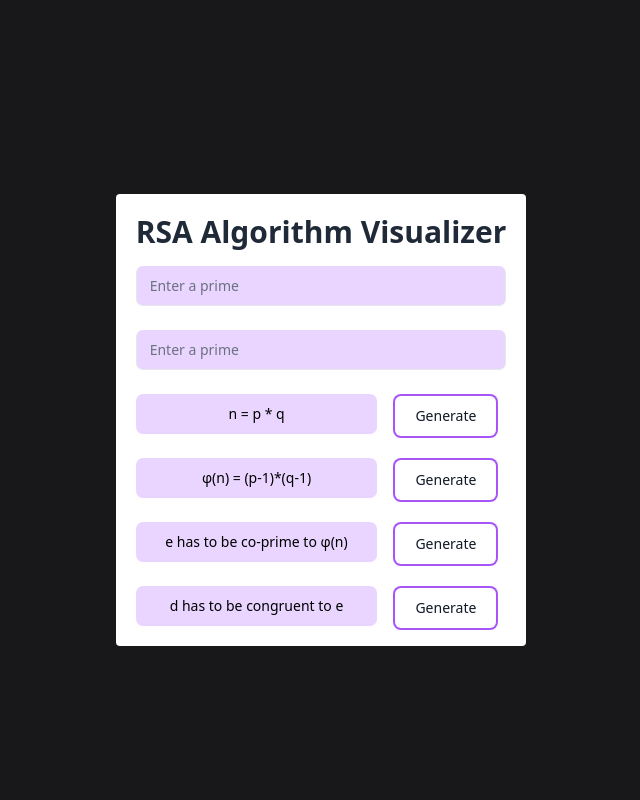
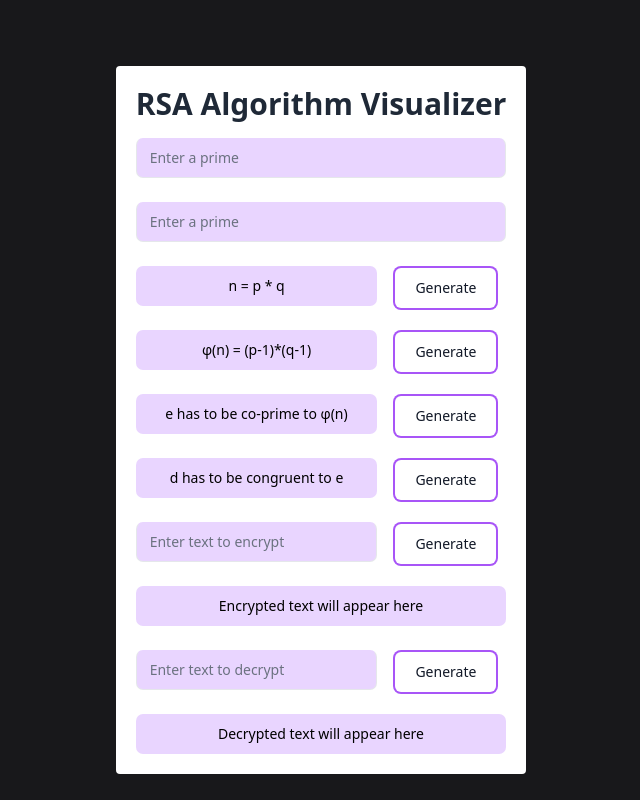
Before and after one commit to eclairjit/crypto-demo, a React (Vite) app: page / in a window 1280 px wide. Shown: the whole page, without its empty margins (319-959 px from the left). Built offline with nearby package versions, Linux system fonts and the light colour scheme.

Commit message:
Refactor RSA component to include encryption and decryption functionality

```diff
--- a/src/pages/RSA.jsx
+++ b/src/pages/RSA.jsx
@@ -1,5 +1,5 @@
 import { useState } from "react";
-import { isPrime, generateKeypair } from "../rsa";
+import { isPrime, generateKeypair, encrypt, decrypt } from "../rsa";
 import { toast, Toaster } from "sonner";
 
 function RSA() {
@@ -9,6 +9,14 @@ function RSA() {
 	const [phi, setPhi] = useState("φ(n) = (p-1)*(q-1)");
 	const [e, setE] = useState("e has to be co-prime to φ(n)");
 	const [d, setD] = useState("d has to be congruent to e");
+	const [toEncrypt, setToEncrypt] = useState("");
+	const [toDecrypt, setToDecrypt] = useState("");
+	const [encryptedText, setEncryptedText] = useState(
+		"Encrypted text will appear here"
+	);
+	const [decryptedText, setDecryptedText] = useState(
+		"Decrypted text will appear here"
+	);
 
 	return (
 		<div className="flex flex-col items-center justify-center h-screen bg-cover bg-center bg-zinc-900">
@@ -161,6 +169,105 @@ function RSA() {
 							</button>
 						</div>
 					</div>
+
+					<div className="flex gap-4 relative w-full min-w-[200px] h-10">
+						<input
+							id="toEncrypt"
+							className="peer w-full h-full bg-purple-200 text-purple-gray-700 font-sans font-normal outline outline-0 focus:outline-0 disabled:bg-purple-gray-50 disabled:border-0 transition-all placeholder-shown:border placeholder-shown:border-purple-gray-200 placeholder-shown:border-t-purple-gray-200 border focus:border-2 border-t-transparent focus:border-t-transparent text-sm px-3 py-2.5 rounded-[7px] border-purple-gray-200 focus:border-gray-900"
+							placeholder=""
+							value={toEncrypt}
+							onChange={(e) => setToEncrypt(e.target.value)}
+							type="text"
+						/>
+						<label
+							className="flex w-full h-full select-none pointer-events-none absolute left-0 font-normal !overflow-visible truncate peer-placeholder-shown:text-purple-gray-500 leading-tight peer-focus:leading-tight peer-disabled:text-transparent peer-disabled:peer-placeholder-shown:text-purple-gray-500 transition-all -top-1.5 peer-placeholder-shown:text-sm text-[11px] peer-focus:text-[11px] before:content[' '] before:block before:box-border before:w-2.5 before:h-1.5 before:mt-[6.5px] before:mr-1 peer-placeholder-shown:before:border-transparent before:rounded-tl-md before:border-t peer-focus:before:border-t-2 before:border-l peer-focus:before:border-l-2 before:pointer-events-none before:transition-all peer-disabled:before:border-transparent after:content[' '] after:block after:flex-grow after:box-border after:w-2.5 after:h-1.5 after:mt-[6.5px] after:ml-1 peer-placeholder-shown:after:border-transparent after:rounded-tr-md after:border-t peer-focus:after:border-t-2 after:border-r peer-focus:after:border-r-2 after:pointer-events-none after:transition-all peer-disabled:after:border-transparent peer-placeholder-shown:leading-[3.75] text-gray-500 peer-focus:text-gray-900 before:border-purple-gray-200 peer-focus:before:!border-gray-900 after:border-purple-gray-200 peer-focus:after:!border-gray-900"
+							htmlFor="toEncrypt"
+						>
+							Enter text to encrypt
+						</label>
+
+						<div>
+							<button
+								type="submit"
+								className="relative inline-flex items-center justify-center p-0.5 mb-2 me-2 overflow-hidden text-sm font-medium text-gray-900 rounded-lg group bg-gradient-to-br from-purple-500 to-purple-500 group-hover:from-purple-500 group-hover:to-purple-500 hover:text-white dark:text-white focus:ring-4 focus:outline-none focus:ring-purple-200 dark:focus:ring-purple-800"
+								onClick={(e) => {
+									try {
+										const { publicKey } = generateKeypair(Number(p), Number(q));
+
+										console.log(publicKey);
+
+										const encrypted = encrypt(publicKey, toEncrypt);
+
+										setEncryptedText(encrypted);
+									} catch (error) {
+										console.log(error);
+										toast.error(`Error: ${error}`);
+									}
+								}}
+							>
+								<span className="relative px-5 py-2.5 transition-all ease-in duration-75 bg-white dark:bg-gray-900 rounded-md group-hover:bg-opacity-0">
+									Generate
+								</span>
+							</button>
+						</div>
+					</div>
+					<div className="flex gap-4 relative w-full min-w-[200px] h-10">
+						<p className="bg-purple-200 font-sans font-normal outline outline-0 text-sm px-3 py-2.5 rounded-[7px] border-purple-gray-200 w-full">
+							{encryptedText}
+						</p>
+					</div>
+
+					<div className="flex gap-4 relative w-full min-w-[200px] h-10">
+						<input
+							id="q"
+							className="peer w-full h-full bg-purple-200 text-purple-gray-700 font-sans font-normal outline outline-0 focus:outline-0 disabled:bg-purple-gray-50 disabled:border-0 transition-all placeholder-shown:border placeholder-shown:border-purple-gray-200 placeholder-shown:border-t-purple-gray-200 border focus:border-2 border-t-transparent focus:border-t-transparent text-sm px-3 py-2.5 rounded-[7px] border-purple-gray-200 focus:border-gray-900"
+							placeholder=""
+							value={toDecrypt}
+							onChange={(e) => setToDecrypt(e.target.value)}
+							type="text"
+						/>
+						<label
+							className="flex w-full h-full select-none pointer-events-none absolute left-0 font-normal !overflow-visible truncate peer-placeholder-shown:text-purple-gray-500 leading-tight peer-focus:leading-tight peer-disabled:text-transparent peer-disabled:peer-placeholder-shown:text-purple-gray-500 transition-all -top-1.5 peer-placeholder-shown:text-sm text-[11px] peer-focus:text-[11px] before:content[' '] before:block before:box-border before:w-2.5 before:h-1.5 before:mt-[6.5px] before:mr-1 peer-placeholder-shown:before:border-transparent before:rounded-tl-md before:border-t peer-focus:before:border-t-2 before:border-l peer-focus:before:border-l-2 before:pointer-events-none before:transition-all peer-disabled:before:border-transparent after:content[' '] after:block after:flex-grow after:box-border after:w-2.5 after:h-1.5 after:mt-[6.5px] after:ml-1 peer-placeholder-shown:after:border-transparent after:rounded-tr-md after:border-t peer-focus:after:border-t-2 after:border-r peer-focus:after:border-r-2 after:pointer-events-none after:transition-all peer-disabled:after:border-transparent peer-placeholder-shown:leading-[3.75] text-gray-500 peer-focus:text-gray-900 before:border-purple-gray-200 peer-focus:before:!border-gray-900 after:border-purple-gray-200 peer-focus:after:!border-gray-900"
+							htmlFor="toDecrypt"
+						>
+							Enter text to decrypt
+						</label>
+
+						<div>
+							<button
+								type="submit"
+								className="relative inline-flex items-center justify-center p-0.5 mb-2 me-2 overflow-hidden text-sm font-medium text-gray-900 rounded-lg group bg-gradient-to-br from-purple-500 to-purple-500 group-hover:from-purple-500 group-hover:to-purple-500 hover:text-white dark:text-white focus:ring-4 focus:outline-none focus:ring-purple-200 dark:focus:ring-purple-800"
+								onClick={(e) => {
+									try {
+										const { privateKey } = generateKeypair(
+											Number(p),
+											Number(q)
+										);
+
+										console.log(privateKey);
+
+										console.log(toDecrypt);
+
+										const decrypted = decrypt(privateKey, toDecrypt);
+
+										setDecryptedText(decrypted);
+									} catch (error) {
+										console.log(error);
+										toast.error(`Error: ${error}`);
+									}
+								}}
+							>
+								<span className="relative px-5 py-2.5 transition-all ease-in duration-75 bg-white dark:bg-gray-900 rounded-md group-hover:bg-opacity-0">
+									Generate
+								</span>
+							</button>
+						</div>
+					</div>
+					<div className="flex gap-4 relative w-full min-w-[200px] h-10">
+						<p className="bg-purple-200 font-sans font-normal outline outline-0 text-sm px-3 py-2.5 rounded-[7px] border-purple-gray-200 w-full">
+							{decryptedText}
+						</p>
+					</div>
 				</div>
 			</div>
 		</div>
--- a/src/rsa/index.js
+++ b/src/rsa/index.js
@@ -42,7 +42,7 @@ export function generateKeypair(p, q) {
 	}
 	return { publicKey: { e, n }, privateKey: { d, n } };
 }
-function encrypt(publicKey, plaintext) {
+export function encrypt(publicKey, plaintext) {
 	const { e, n } = publicKey;
 	const cipher = Array.from(plaintext).map((char) => {
 		const encryptedChar = BigInt(char.charCodeAt(0)) ** BigInt(e) % BigInt(n);
@@ -50,7 +50,7 @@ function encrypt(publicKey, plaintext) {
 	});
 	return cipher.join("");
 }
-function decrypt(privateKey, ciphertext) {
+export function decrypt(privateKey, ciphertext) {
 	const { d, n } = privateKey;
 	const chars = ciphertext.match(/.{1,4}/g) || [];
 	const plain = chars.map((hex) => {
```
